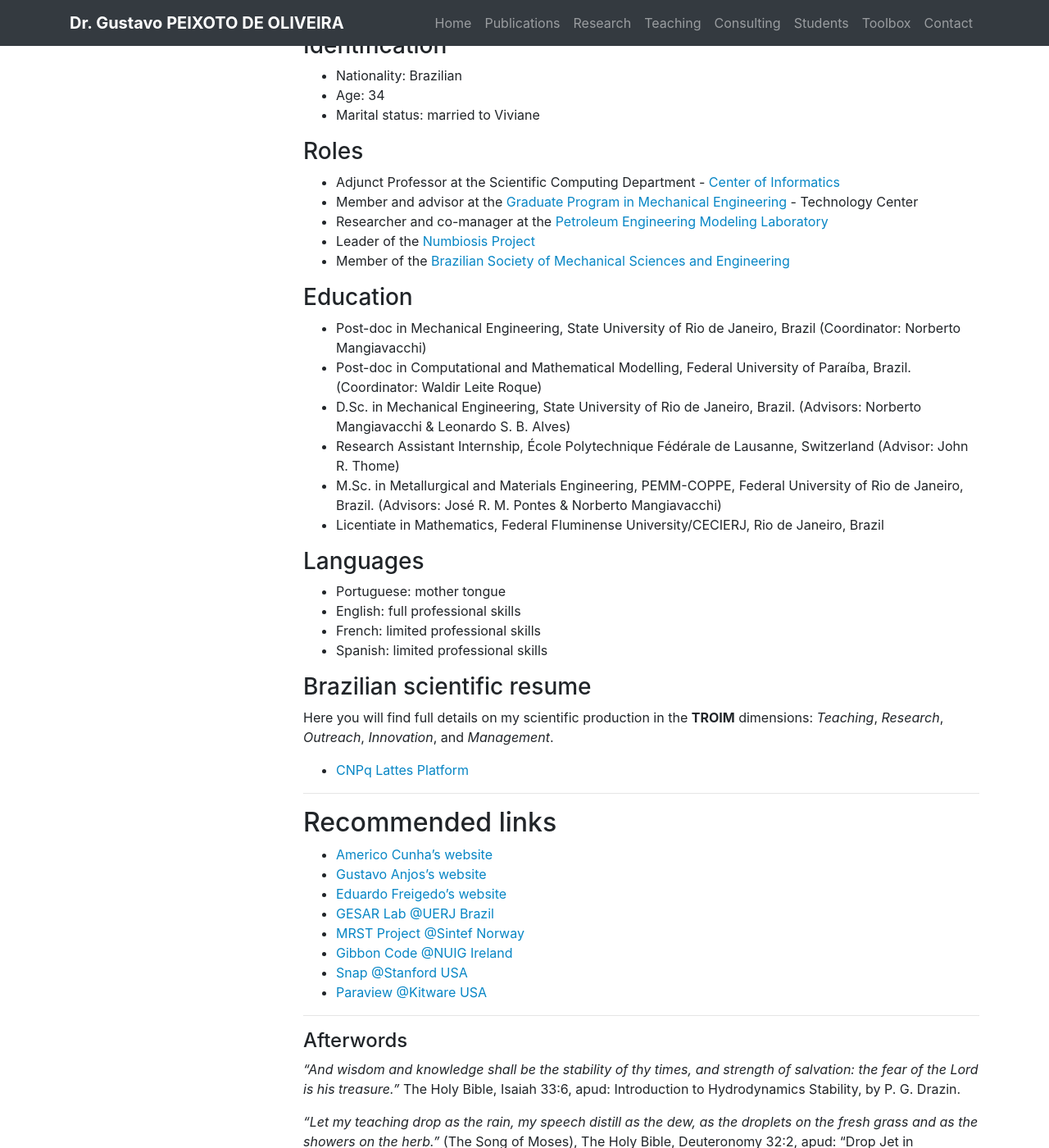
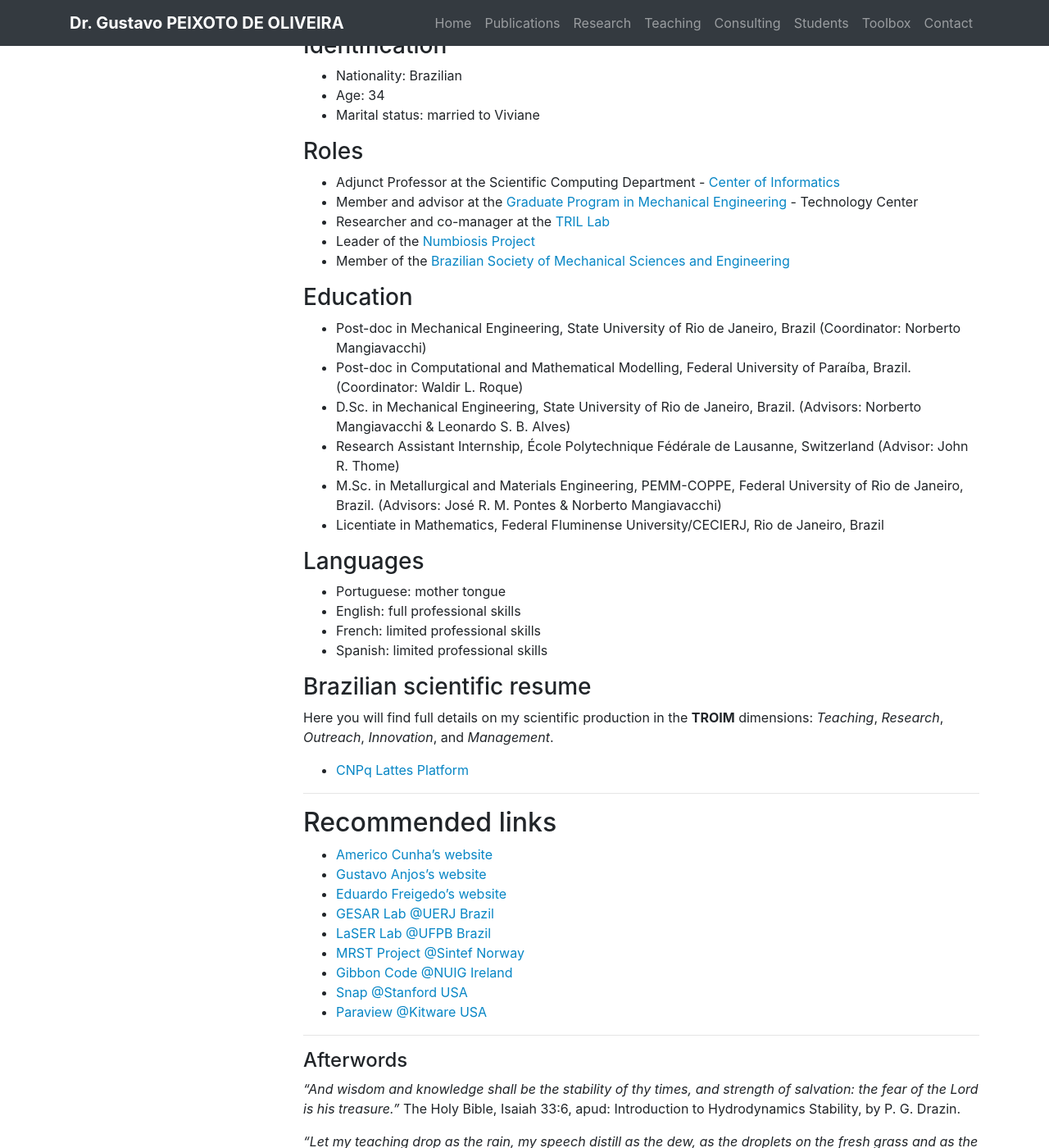
Before and after one commit to gcpeixoto/gcpeixoto.github.io, a Jekyll site: the page built from _pages/index.md, in a window 1280 px wide and 1400 px high, scrolled down 888 px. Shown: the whole window at 82% size. Built offline with Jekyll 4.4.1, drawn with Linux system fonts in a browser that asks for light colours.

Commit message:
Change intro for TRIL.

```diff
--- a/_includes/components/intro.md
+++ b/_includes/components/intro.md
@@ -29,7 +29,7 @@
 
 - Adjunct Professor at the Scientific Computing Department - [Center of Informatics](http://www.ci.ufpb.br)
 - Member and advisor at the [Graduate Program in Mechanical Engineering](https://sigaa.ufpb.br/sigaa/public/programa/portal.jsf?id=1870) - Technology Center
-- Researcher and co-manager at the [Petroleum Engineering Modeling Laboratory](http://www.lamep.ci.ufpb.br)
+- Researcher and co-manager at the [TRIL Lab](https://tril.ci.ufpb.br)
 - Leader of the [Numbiosis Project](http://www.numbiosis.ci.ufpb.br)
 - Member of the [Brazilian Society of Mechanical Sciences and Engineering](http://www.abcm.org.br)
 
@@ -37,7 +37,7 @@
 ### Education
 
 - Post-doc in Mechanical Engineering, State University of Rio de Janeiro, Brazil (Coordinator: Norberto Mangiavacchi)
-- Post-doc in Computational and Mathematical Modelling, Federal University of Paraíba, Brazil. (Coordinator: Waldir Leite Roque)
+- Post-doc in Computational and Mathematical Modelling, Federal University of Paraíba, Brazil. (Coordinator: Waldir L. Roque)
 - D.Sc. in Mechanical Engineering, State University of Rio de Janeiro, Brazil. (Advisors: Norberto Mangiavacchi & Leonardo S. B. Alves)
 - Research Assistant Internship, École Polytechnique Fédérale de Lausanne, Switzerland (Advisor: John R. Thome)
 - M.Sc. in Metallurgical and Materials Engineering, PEMM-COPPE, Federal University of Rio de Janeiro, Brazil. (Advisors: José R. M. Pontes & Norberto Mangiavacchi)
@@ -63,6 +63,7 @@
 - [Gustavo Anjos's website](https://gustavorabello.github.io)
 - [Eduardo Freigedo's website](https://evitral.github.io)
 - [GESAR Lab @UERJ Brazil](https://www.gesar.uerj.br)
+- [LaSER Lab @UFPB Brazil](https://laser.ci.ufpb.br)
 - [MRST Project @Sintef Norway](https://www.sintef.no/projectweb/mrst/)
 - [Gibbon Code @NUIG Ireland](https://www.gibboncode.org)
 - [Snap @Stanford USA ](https://snap.stanford.edu)
```
